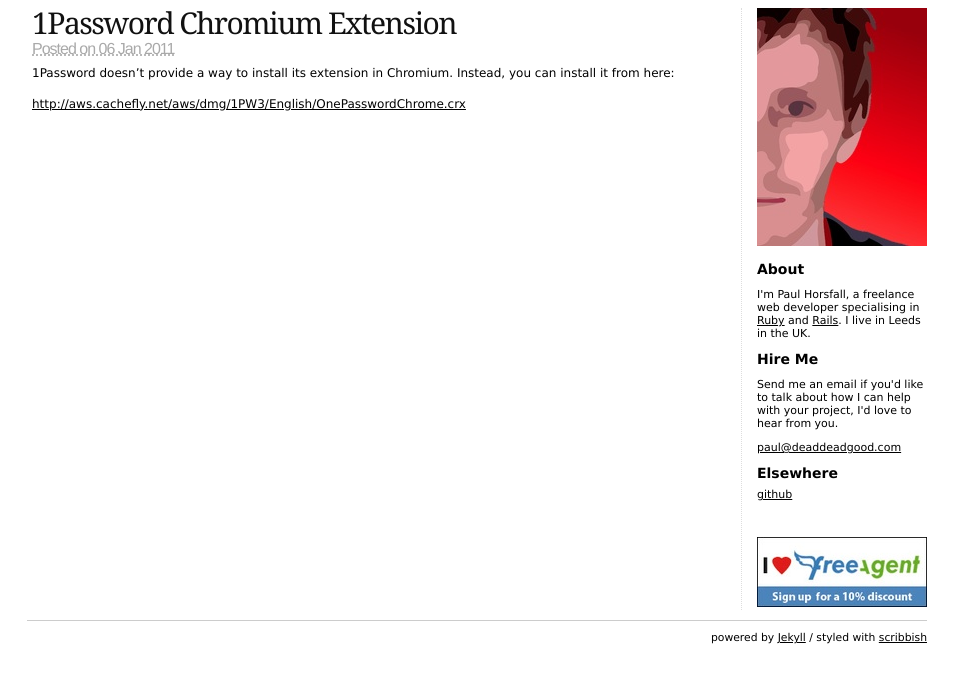
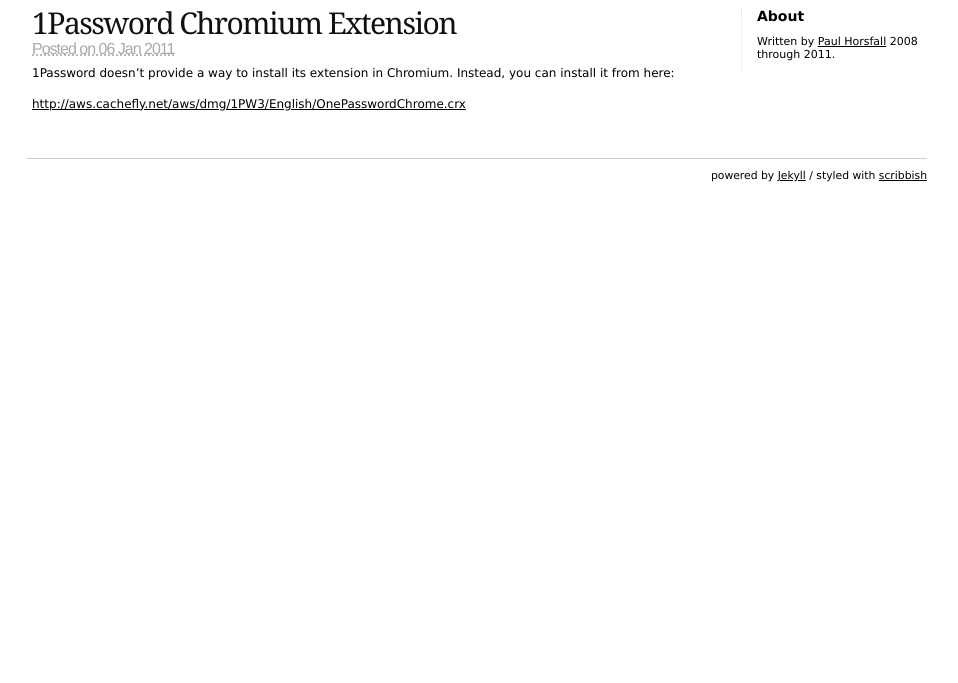
Before and after one commit to phorsfall/deaddeadgood, a Jekyll site: the page built from _posts/2011-1-6-1password-chromium-extension.markdown, in a window 1280 px wide, cut to the strip 73-756 px from the top of the page. Shown: the whole strip, without its empty margins (163-1121 px from the left). Built offline with Jekyll 4.4.1, drawn with Linux system fonts in a browser that asks for light colours.

Commit message:
Clear out sidebar. Show all posts on index page.

```diff
--- a/_layouts/default.html
+++ b/_layouts/default.html
@@ -30,41 +30,11 @@
     <div id="sidebar">
 
       <div class="sidebar-node">
-        <img src="/images/phorsfall.jpg" alt="Paul Horsfall" id="mugshot" />
-      </div>
-
-      <div class="sidebar-node">
         <h3>About</h3>
-        <p>I'm Paul Horsfall, a freelance web developer specialising in
-          <a href="http://www.ruby-lang.org/en/">Ruby</a> and
-          <a href="http://www.rubyonrails.org/">Rails</a>. I live in Leeds in the UK.
+        <p>
+          Written by <a href="http://paulhorsfall.co.uk/">Paul
+          Horsfall</a> 2008 through 2011.
         </p>
-      </div>
-
-      <div class="sidebar-node">
-        <h3>Hire Me</h3>
-        <p>
-          Send me an email if you'd like to talk about how I can help with your project, I'd love to hear from you.
-        </p>
-        <p><span id="obfuscated-email-address">paul {a} deaddeadgood {doht} com</span></p>
-        <script type="text/javascript">
-          //<![CDATA[
-          var e = document.getElementById("obfuscated-email-address");
-          var mail = e.innerHTML.replace(/\s?\{a\}\s?/g, "@").replace(/\s?\{doht\}\s?/g, '.');
-          e.innerHTML = "<a href='mailto:" + mail + "' class='email'>" + mail + "</a>";
-          //]]>
-        </script>
-      </div>
-
-      <div id="elsewhere" class="sidebar-node">
-       <h3>Elsewhere</h3>
-       <ul>
-         <li><a href="http://github.com/phorsfall">github</a></li>
-       </ul>
-      </div>
-
-      <div class="sidebar-node badge">
-        <a href="http://www.freeagentcentral.com/?referrer=2nsgm9yb" title="FreeAgent: money management and accounting for freelancers, contractors and consultants"><img src="/images/i-heart-fa-small.jpg" width="170" height="70" alt="FreeAgent sign-up" /></a>
       </div>
 
     </div>
--- a/css/local.css
+++ b/css/local.css
@@ -13,10 +13,6 @@
 #header a:visited,
 #header a:active {
 	color: #98000B;
-}
-
-#mugshot {
-	padding-bottom: 12px;
 }
 
 #content p {
@@ -39,15 +35,3 @@
 #sidebar #books li a:hover {
 	background: transparent;
 }
-
-#sidebar #elsewhere li {
-	display: inline;
-}
-
-#sidebar .badge img {
-	margin-top: 1.3em;
-}
-
-#sidebar .badge a:hover {
-	background: #fff;
-}
--- a/index.html
+++ b/index.html
@@ -3,13 +3,11 @@
 title: deaddeadgood
 ---
 
-{% for post in site.posts limit:5 %}
+{% for post in site.posts %}
   <div class="hentry">
     <h2 class="entry-title">
       <a href="{{ post.url }}">{{ post.title }}</a>
     </h2>
     <abbr class="published" title="{{ post.date | date: '%Y-%m-%dT%H:%M:%S+00:00' }}">Posted on {{ post.date | date_to_string }}</abbr>
-    <br class="clear" />
-    {{ post.content }}
   </div>
 {% endfor %}
```
Also changed, not shown: images/i-heart-fa-small.jpg (deleted), images/phorsfall.jpg (deleted).
